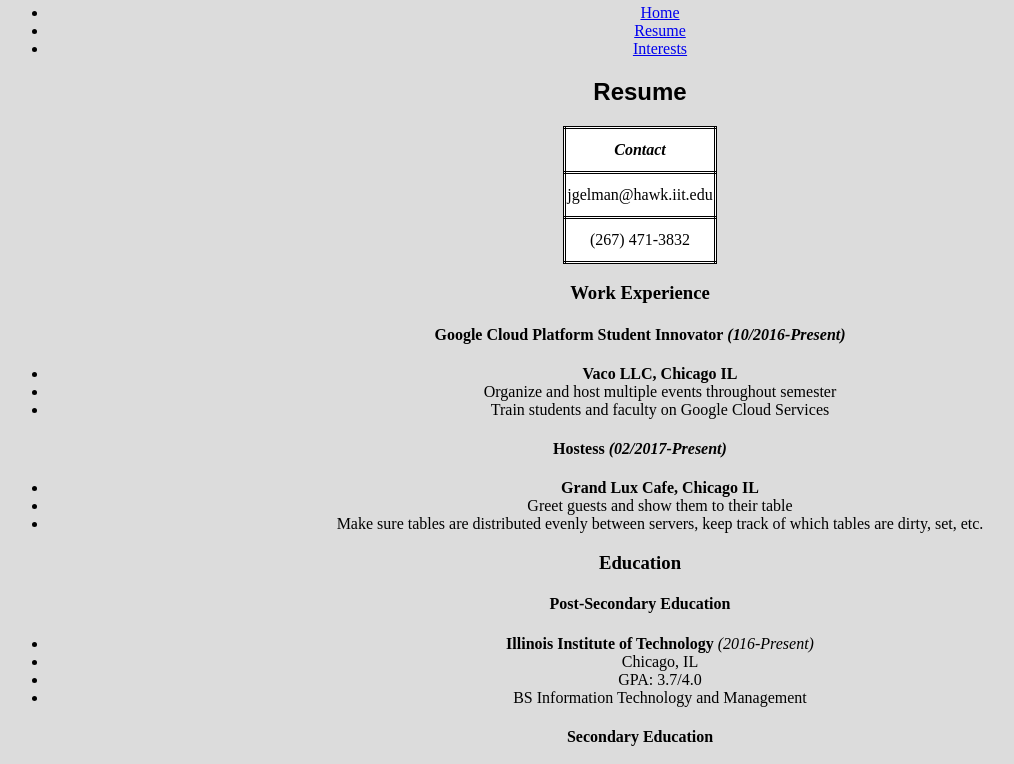
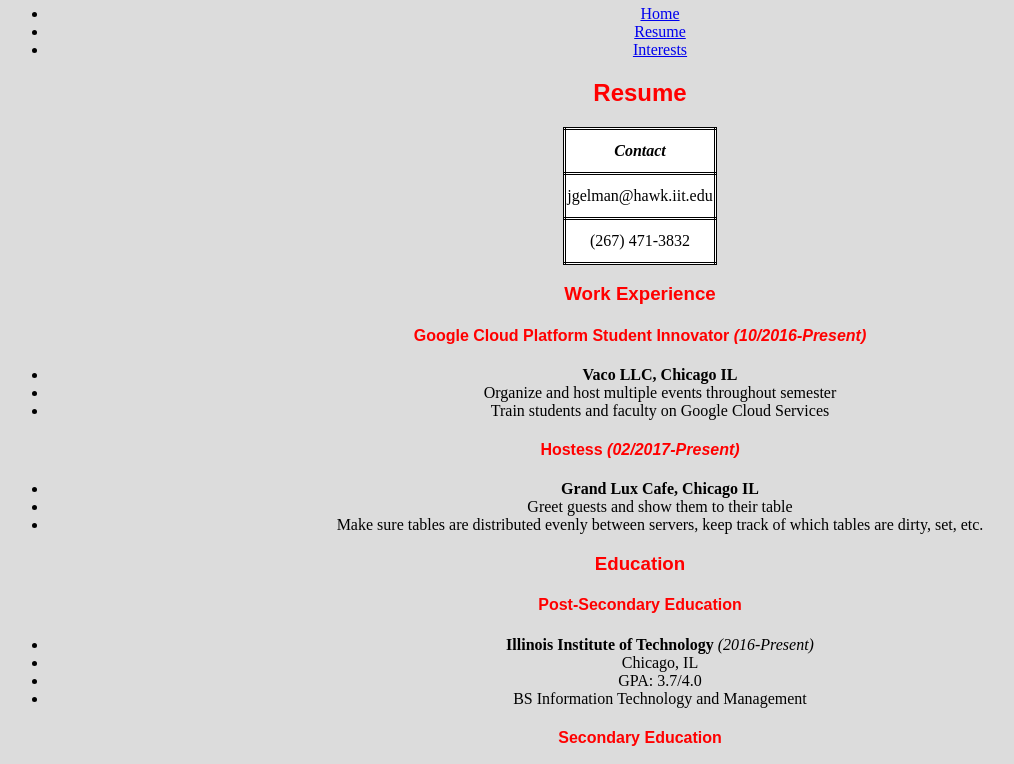
Before and after one commit to juliegelman/ITM361_ProjectTwo, a plain HTML site: page resume.html in a window 1280 px wide. Shown: the part 63-827 px from the top of the page, without its empty margins (0-1014 px from the left). Drawn offline with Linux system fonts and the light colour scheme.

```diff
--- a/style.css
+++ b/style.css
@@ -8,11 +8,12 @@
   text-align: center;
   background-color: gainsboro;
 }
-h1{
+h1, h2, h3, h4{
   font-style:normal;
   font-family:fantasy;
   color:inherit;
   text-align: center;
+  color: red;
 
 }
 table {
```
Also changed, not shown: img/greecenew.jpg (added), img/kanyenew.jpg (added), img/lordenew.jpg (added), img/parisnew.jpg (added), img/phillynew.jpg (added), 1 other file.
